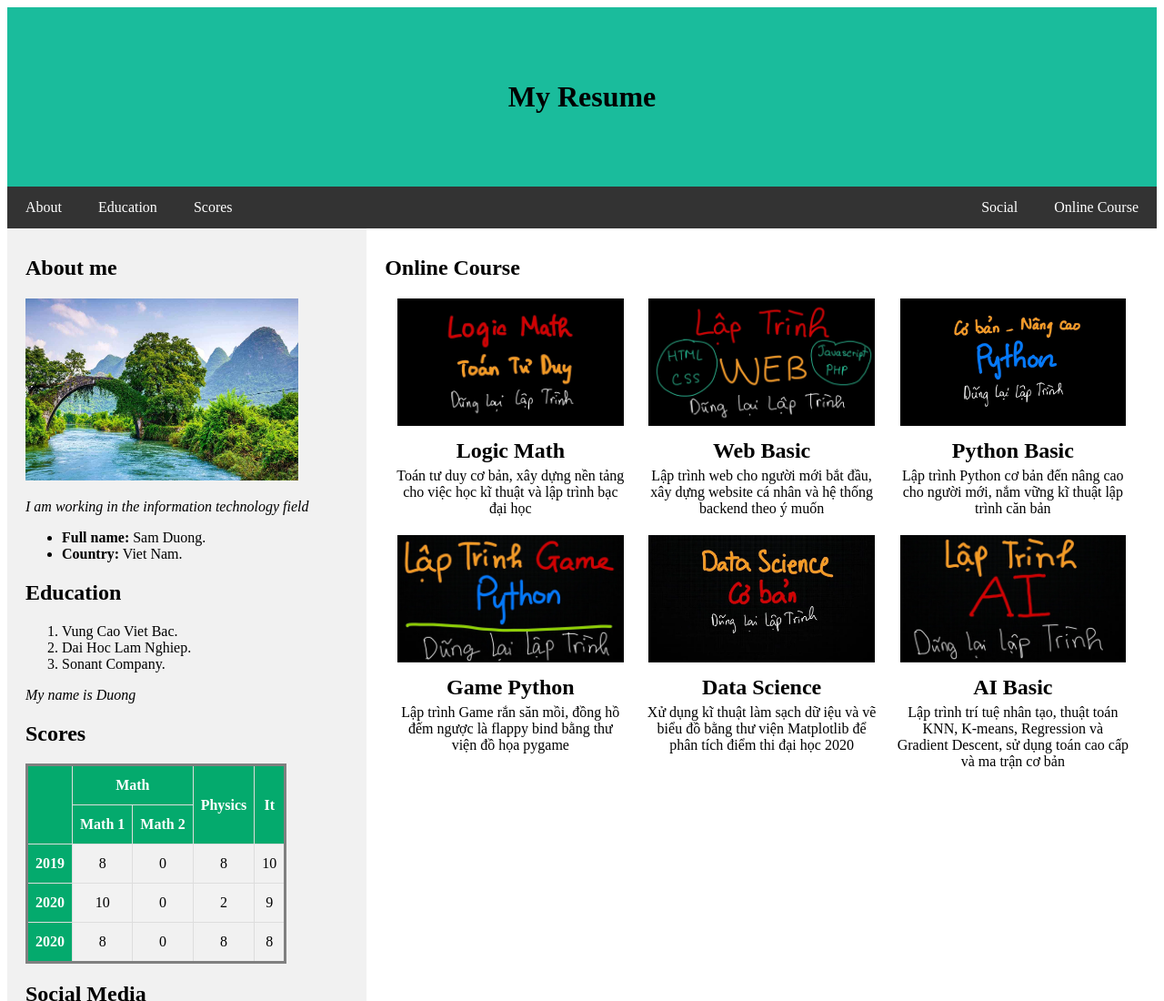
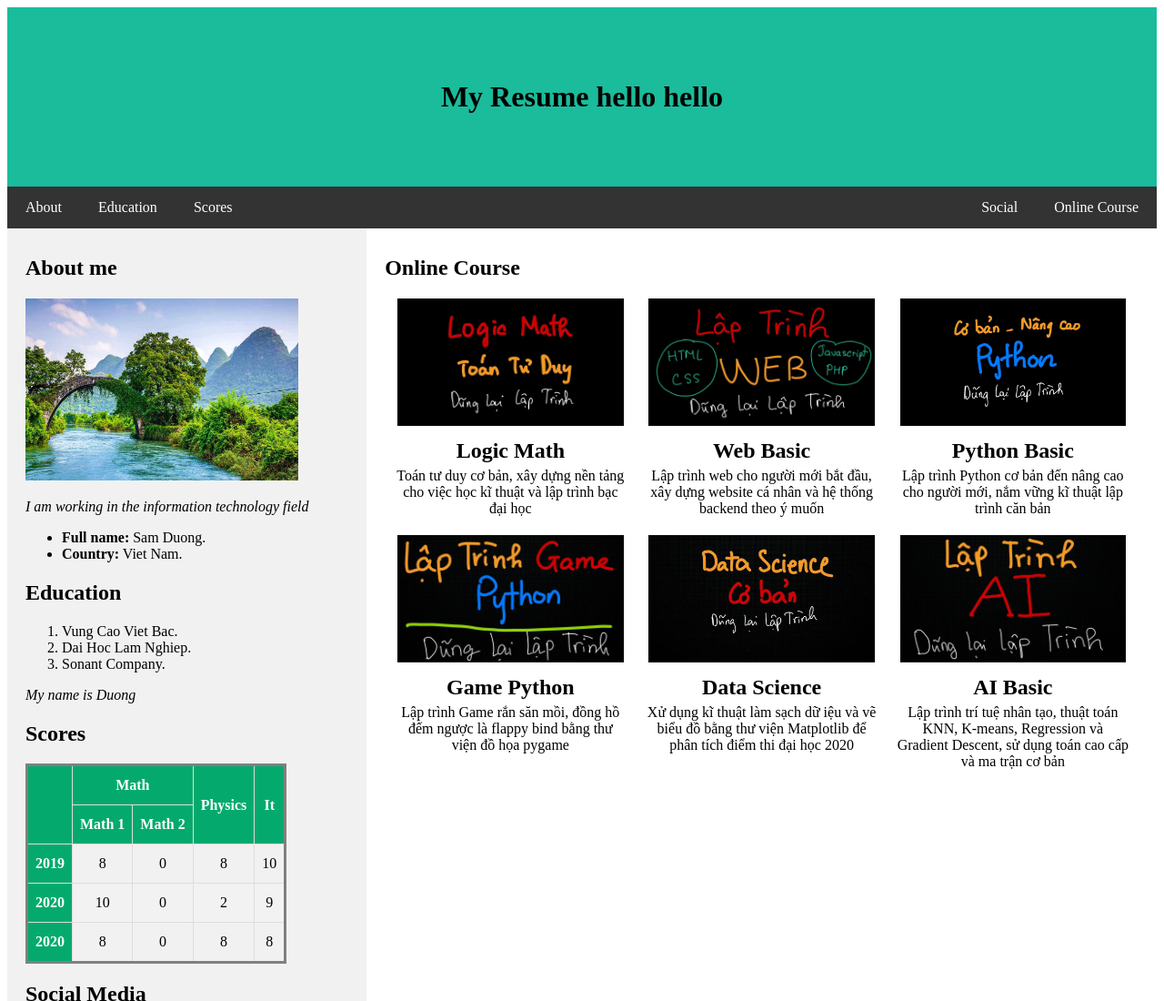
Before and after one commit to samduong05/dung-website, a plain HTML site: page index.html in a window 1280 px wide. Shown: the top 1100 px of the page at 91% size. Drawn offline with Linux system fonts and the light colour scheme.

Commit message:
Update index.html

```diff
--- a/index.html
+++ b/index.html
@@ -10,7 +10,7 @@
 	<title>My name duong</title>
 </head>
 <body>
-	<h1 id="menu_text"> My Resume </h1>
+	<h1 id="menu_text"> My Resume hello hello </h1>
 	<nav>
 		<a href="#contact" class="menu_left">About</a>
 		<a href="#education" class="menu_left">Education</a>
```
